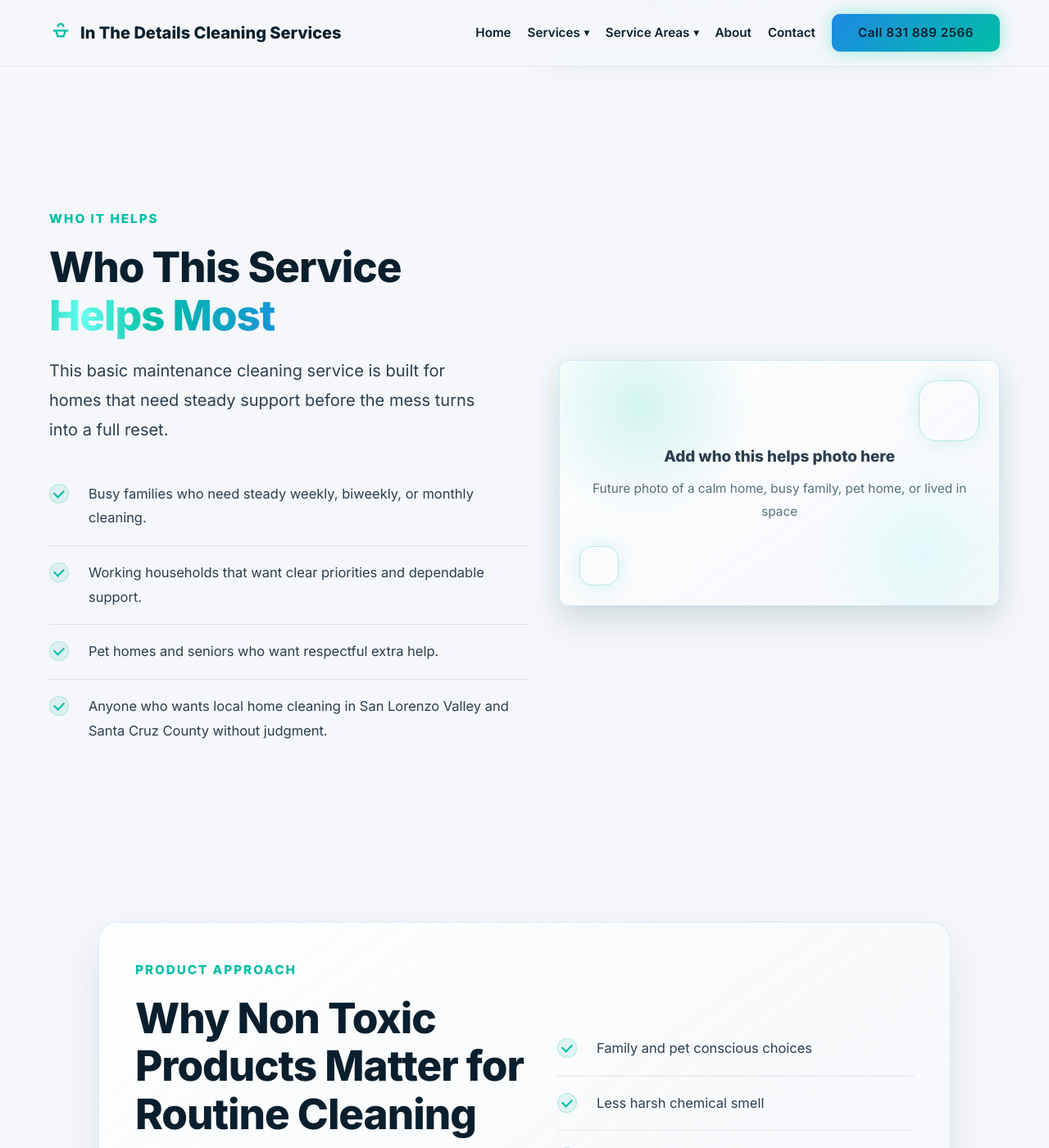
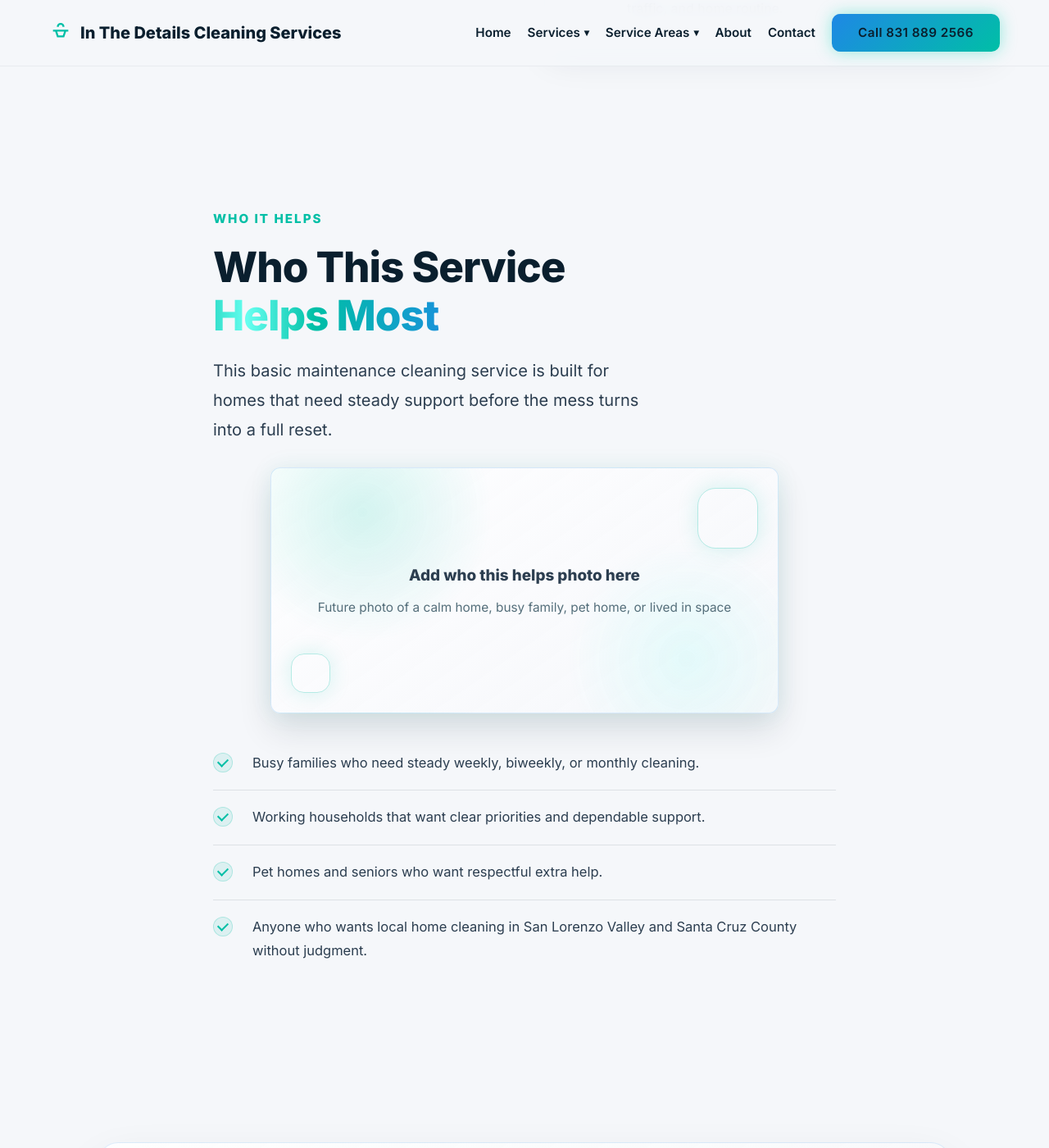
Before and after one commit to YourOnlineSquad/in-the-details-cleaning-site, a Jekyll site: the page built from services/basic-maintenance-cleaning/index.html, in a window 1280 px wide and 1400 px high, scrolled down 1443 px. Shown: the whole window at 82% size. Built offline with Jekyll 4.4.1, drawn with Linux system fonts in a browser that asks for light colours.

Commit message:
Move service audience placeholder below intro

```diff
--- a/services/basic-maintenance-cleaning/index.html
+++ b/services/basic-maintenance-cleaning/index.html
@@ -72,18 +72,18 @@ description: Weekly, biweekly, and monthly non toxic house cleaning in San Loren
         <h2 class="section-title">Who This Service <span class="gradient-text">Helps Most</span></h2>
         <p class="body-copy-large">This basic maintenance cleaning service is built for homes that need steady support before the mess turns into a full reset.</p>
       </div>
+      <div class="service-photo-placeholder" aria-label="Future who this helps photo placeholder">
+        <div class="service-photo-frame">
+          <!-- Future image: <img src="{{ '/assets/images/services/basic-maintenance-cleaning-photo.webp' | relative_url }}" alt="Basic maintenance cleaning service photo"> -->
+          <span class="service-photo-placeholder-text">Add who this helps photo here</span>
+          <span class="service-photo-placeholder-helper">Future photo of a calm home, busy family, pet home, or lived in space</span>
+        </div>
+      </div>
       <div class="service-check-list" role="list" aria-label="Who basic maintenance cleaning helps">
         <div class="service-check-row" role="listitem"><span class="service-check-icon" aria-hidden="true"></span><p class="body-copy">Busy families who need steady weekly, biweekly, or monthly cleaning.</p></div>
         <div class="service-check-row" role="listitem"><span class="service-check-icon" aria-hidden="true"></span><p class="body-copy">Working households that want clear priorities and dependable support.</p></div>
         <div class="service-check-row" role="listitem"><span class="service-check-icon" aria-hidden="true"></span><p class="body-copy">Pet homes and seniors who want respectful extra help.</p></div>
         <div class="service-check-row" role="listitem"><span class="service-check-icon" aria-hidden="true"></span><p class="body-copy">Anyone who wants local home cleaning in San Lorenzo Valley and Santa Cruz County without judgment.</p></div>
-      </div>
-    </div>
-    <div class="service-photo-placeholder" aria-label="Future who this helps photo placeholder">
-      <div class="service-photo-frame">
-        <!-- Future image: <img src="{{ '/assets/images/services/basic-maintenance-cleaning-photo.webp' | relative_url }}" alt="Basic maintenance cleaning service photo"> -->
-        <span class="service-photo-placeholder-text">Add who this helps photo here</span>
-        <span class="service-photo-placeholder-helper">Future photo of a calm home, busy family, pet home, or lived in space</span>
       </div>
     </div>
   </div>
--- a/style.css
+++ b/style.css
@@ -667,6 +667,20 @@ p { margin-bottom: 1.5rem; font-size: 1.15rem; }
     min-width: 0;
 }
 
+.service-audience .service-photo-placeholder-layout {
+    display: block;
+}
+
+.service-audience .service-photo-placeholder-content {
+    max-width: 760px;
+    margin: 0 auto;
+}
+
+.service-audience .service-photo-placeholder {
+    max-width: 620px;
+    margin: 0 auto;
+}
+
 .service-photo-placeholder {
     width: 100%;
     min-width: 0;
```
